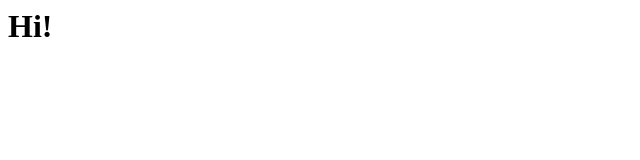
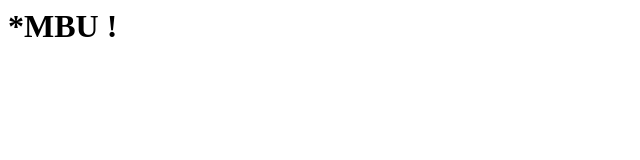
Before and after one commit to sindhapari/Website, a plain HTML site: page index.html in a window 1280 px wide. Shown: the whole page, without its empty margins (0-640 px from the left). Drawn offline with Linux system fonts and the light colour scheme.

Commit message:
index.html

```diff
--- a/index.html
+++ b/index.html
@@ -1,4 +1,4 @@
 <HTML>
 
-<BODY><H1>Hi!</H1></BODY>
+<BODY><H1>*MBU !</H1></BODY>
 </HTML>
```
